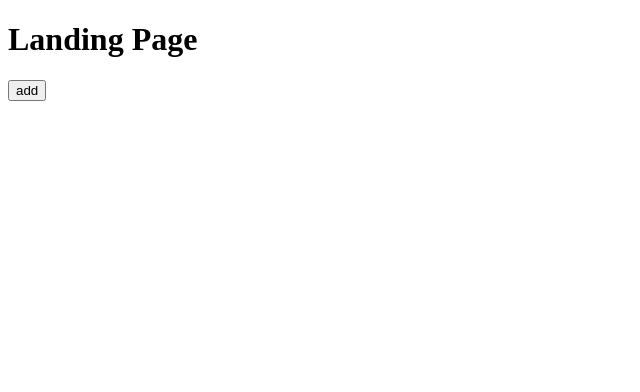
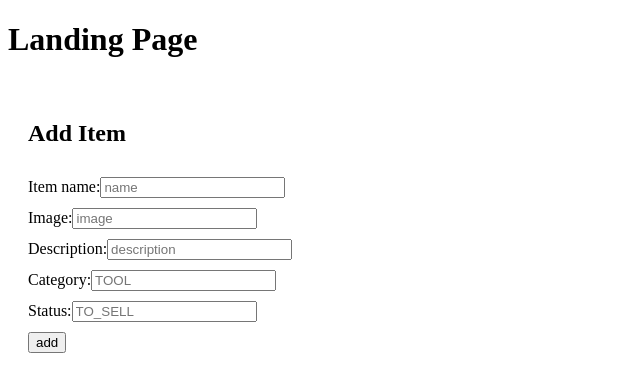
Before and after one commit to Kinuy/verleih-verschenke-verkauf-app, a React (Vite) app in the folder frontend/: page / in a window 1280 px wide. Shown: the top 392 px of the page, without its empty margins (0-640 px from the left). Built offline with nearby package versions, Linux system fonts and the light colour scheme.

Commit message:
add form to post new item

```diff
--- a/frontend/src/App.tsx
+++ b/frontend/src/App.tsx
@@ -1,42 +1,17 @@
-//import './App.css'
 
-import axios from "axios";
-import {Item} from "./models/Item.ts";
 import "./models/ItemCategory.ts";
-import {FormEvent, useState} from "react";
+import NewItemCard from "./components/NewItemCard.tsx";
 
 
 
 export default function App() {
 
-    const itemData: Item = {
-        name: "Hammer",
-        img: "url/hammer",
-        description: "Hammer aus meinem Keller",
-        category: "TOOL",
-        status: "TO_SELL"
-    };
 
-    const [item, setItem] = useState<Item>(itemData)
-
-
-
-    function addItem(event: FormEvent<HTMLFormElement>) {
-        event.preventDefault()
-        axios.post("/api/item", itemData).then(
-            (response)=>{
-                setItem(response.data)
-                console.log(item)
-            }
-        )
-    }
 
     return (
         <div>
             <h1>Landing Page</h1>
-            <form onSubmit={addItem}>
-                <button>add</button>
-            </form>
+            <NewItemCard/>
         </div>
     )
 }
--- /dev/null
+++ b/frontend/src/components/NewItemCard.css
@@ -0,0 +1,9 @@
+.newItemForm{
+    display: flex;
+    flex-direction: column;   /* Align children (labels + inputs) vertically */
+    align-items: flex-start;  /* Align items to the left */
+    justify-content: flex-start; /* Start from the top */
+    gap: 10px;                /* Space between each form row */
+    padding: 20px;            /* Optional padding around the form */
+
+}
--- /dev/null
+++ b/frontend/src/components/NewItemCard.tsx
@@ -0,0 +1,91 @@
+import {Item} from "../models/Item.ts";
+import {FormEvent, useEffect, useState} from "react";
+import axios from "axios";
+import "./NewItemCard.css";
+
+export default function NewItemCard() {
+
+    const itemData: Item = {
+        name: "item ame",
+        img: "item img_url",
+        description: "item description",
+        category: "TOOL",
+        status: "TO_SELL"
+    };
+
+    const [item, setItem] = useState<Item>(itemData)
+
+    const [itemName, setItemName] = useState("");
+    const [itemImg, setItemImg] = useState("");
+    const [itemDescription, setItemDescription] = useState("");
+    const [itemCategory, setItemCategory] = useState("");
+    const [itemStatus, setItemStatus] = useState("");
+
+
+
+    function addItem(event: FormEvent<HTMLFormElement>) {
+        event.preventDefault()
+        axios.post("/api/item", itemData).then(
+            (response)=>{
+                setItem(response.data)
+            }
+        )
+        console.log({itemName,itemImg,itemDescription,itemCategory,itemStatus})
+    }
+
+    useEffect(() => {
+        if (item) {
+            console.log("Item state updated:", item);
+        }
+    }, [item]);
+
+    return (
+        <div>
+            <form className="newItemForm" onSubmit={addItem}>
+                <h2>Add Item</h2>
+                <label>Item name:
+                    <input
+                        type="text"
+                        value={itemName}
+                        placeholder="name"
+                        onChange={(e) => setItemName(e.target.value)}
+                    />
+                </label>
+                <label>Image:
+                    <input
+                        type="text"
+                        value={itemImg}
+                        placeholder="image"
+                        onChange={(e) => setItemImg(e.target.value)}
+                    />
+                </label>
+                <label>Description:
+                    <input
+                        type="text"
+                        value={itemDescription}
+                        placeholder="description"
+                        onChange={(e) => setItemDescription(e.target.value)}
+                    />
+                </label>
+                <label>Category:
+                    <input
+                        type="text"
+                        value={itemCategory}
+                        placeholder="TOOL"
+                        onChange={(e) => setItemCategory(e.target.value)}
+                    />
+                </label>
+                <label>Status:
+                    <input
+                        type="text"
+                        value={itemStatus}
+                        placeholder="TO_SELL"
+                        onChange={(e) => setItemStatus(e.target.value)}
+                    />
+                </label>
+
+                <button>add</button>
+            </form>
+        </div>
+    );
+};
```
